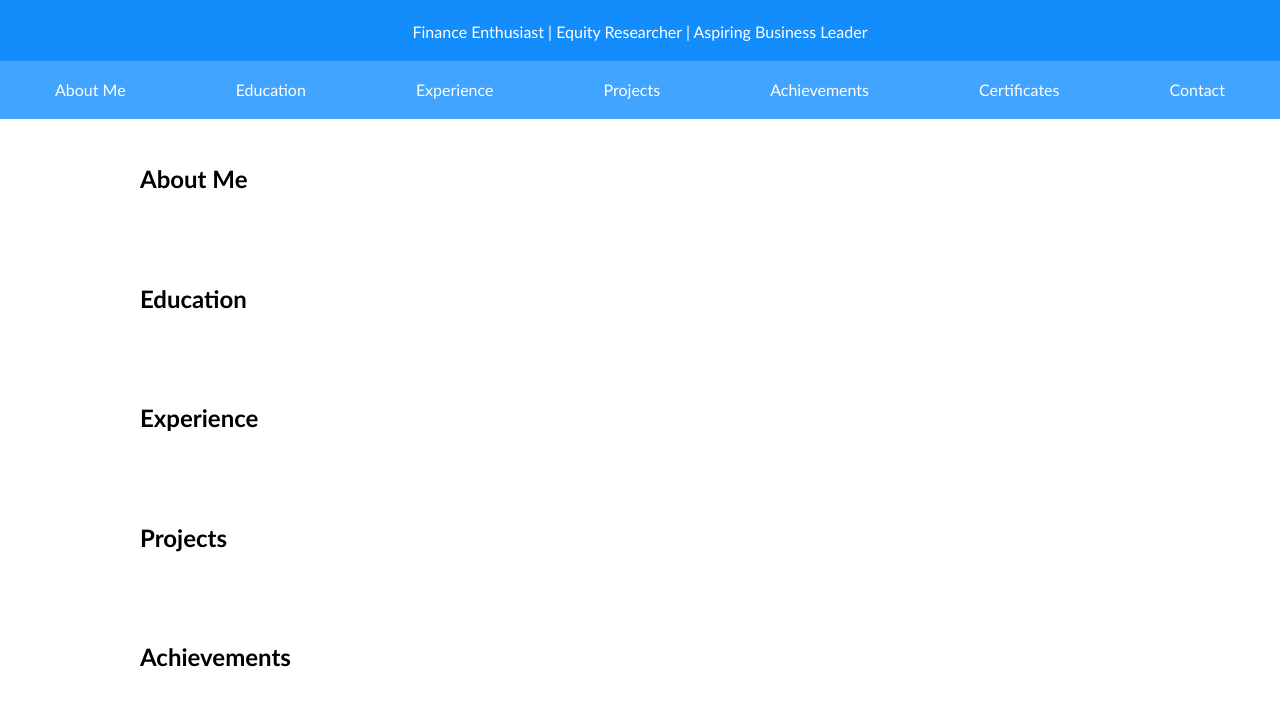
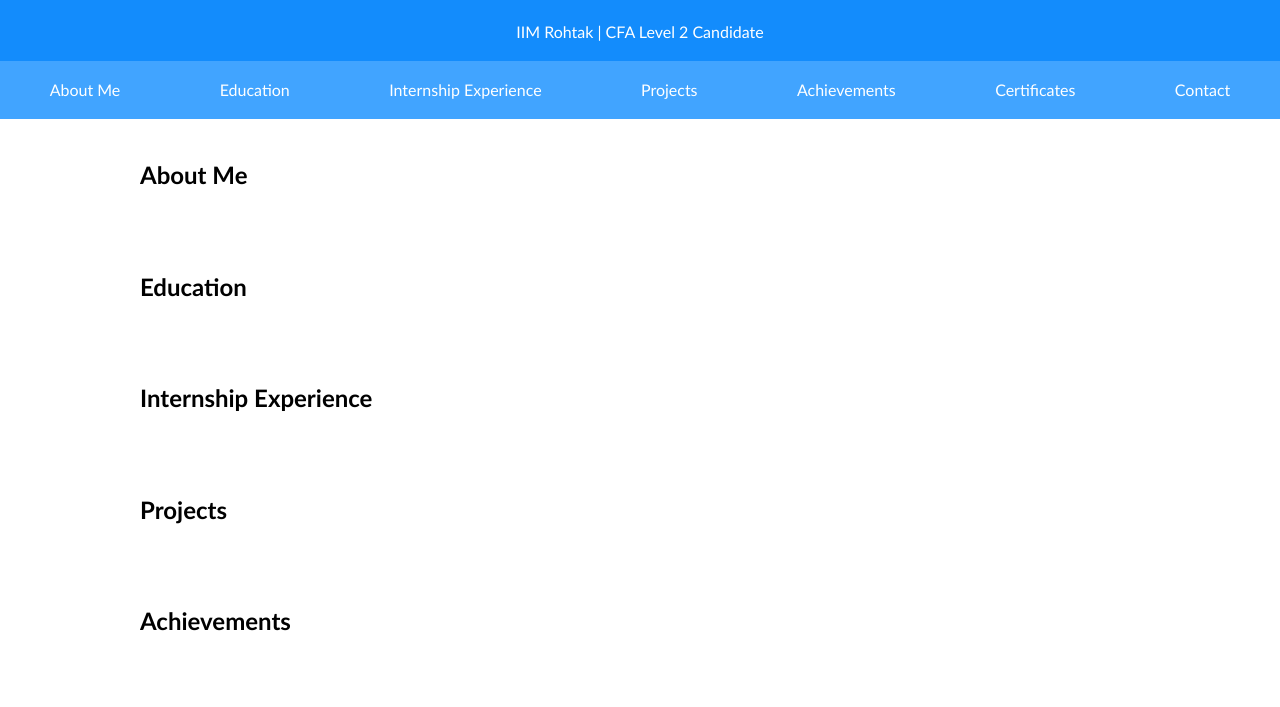
Before and after one commit to Unesshamsi/Resume, a plain HTML site: page index.html in a window 1280 px wide. Shown: the part 93-800 px from the top of the page. Drawn offline with Linux system fonts and the light colour scheme.

Commit message:
Update index.html

```diff
--- a/index.html
+++ b/index.html
@@ -37,10 +37,11 @@
         nav a:hover {
             background-color: #70baff;
             text-transform: uppercase;
+            text-transform: bold;
             color: #000000;
         }
         section {
-            padding: 1.25rem;
+            padding: 1rem;
         }
         .container {
             max-width: 62.5rem; /* 1000px */
@@ -83,12 +84,12 @@
 <body>
     <header>
         <h1>Mohd. Unes Shamsi</h1>
-        <p>Finance Enthusiast | Equity Researcher | Aspiring Business Leader</p>
+        <p>IIM Rohtak | CFA Level 2 Candidate</p>
     </header>
     <nav>
         <a href="#about">About Me</a>
         <a href="#education">Education</a>
-        <a href="#experience">Experience</a>
+        <a href="#experience">Internship Experience</a>
         <a href="#projects">Projects</a>
         <a href="#achievements">Achievements</a>
         <a href="#certificates">Certificates</a>
@@ -98,8 +99,7 @@
     <div class="container hover-reveal">
         <h2>About Me</h2>
         <div class="content">
-            <p>
-                Hello! I am Mohd. Unes Shamsi, a finance enthusiast with a strong foundation in equity research and business administration. Having completed my Bachelor's degree from the Indian Institute of Management Rohtak, I have gained practical experience through various internships and projects. My passion lies in financial analysis, investment strategies, and improving team efficiencies through innovative solutions.
+            <p>Hello! I am Mohd. Unes Shamsi, a finance enthusiast with a strong foundation in equity research and business administration. Having completed my Bachelor's degree from the Indian Institute of Management Rohtak, I have gained practical experience through various internships and projects. My passion lies in financial analysis, investment strategies, and improving team efficiencies through innovative solutions.
             </p>
         </div>
     </div>
@@ -127,7 +127,7 @@
 
 <section id="experience">
     <div class="container hover-reveal">
-        <h2>Experience</h2>
+        <h2>Internship Experience</h2>
         <div class="content">
             <div class="experience-item">
                 <h3>Sanguine Capital Financial Services</h3>
```
